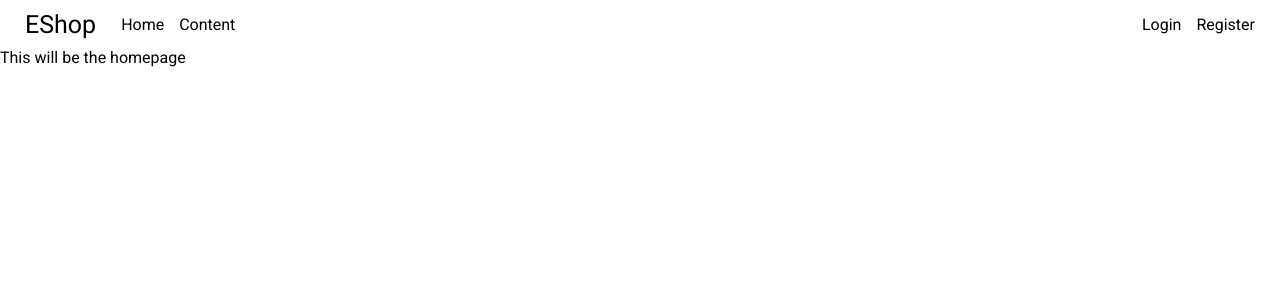
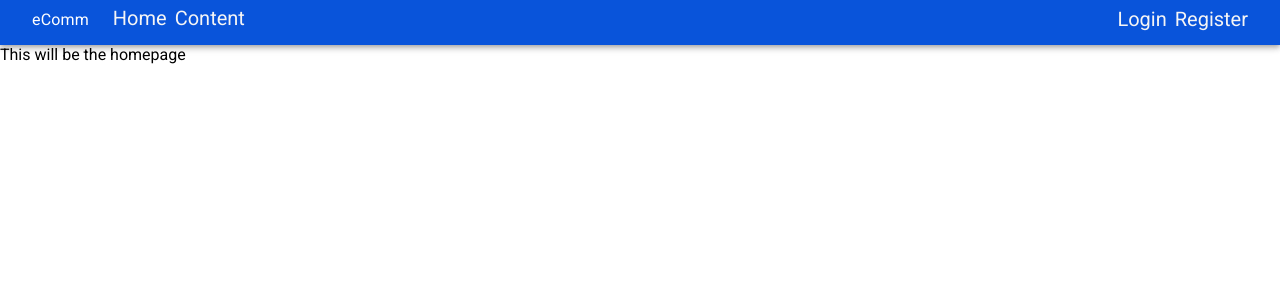
Before and after one commit to SFlrn22/eCommerceApp, a React (Vite) app in the folder eCommerceApp-Frontend/: page / in a window 1280 px wide. Shown: the top 300 px of the page. Built offline with nearby package versions, Linux system fonts and the light colour scheme.

Commit message:
Modify navbar using MUI

```diff
--- a/eCommerceApp-Frontend/src/App.css
+++ b/eCommerceApp-Frontend/src/App.css
@@ -5,34 +5,7 @@
 }
 
 .link {
-  color: black;
+  color: whitesmoke;
   text-decoration: none;
+  font-size: 20px;
 }
-
-.navbar {
-  display: flex;
-  height: 6vh;
-  align-items: center;
-  justify-content: space-between;
-  padding-left: 25px;
-  padding-right: 25px;
-}
-
-.nav-title {
-  font-size: 25px;
-  padding-right: 10px;
-}
-
-.left-side > .link {
-  align-self: center;
-}
-
-.left-side {
-  display: flex;
-  gap: 15px;
-}
-
-.right-side {
-  display: flex;
-  gap: 15px;
-}
--- a/eCommerceApp-Frontend/src/App.jsx
+++ b/eCommerceApp-Frontend/src/App.jsx
@@ -5,8 +5,11 @@ import Home from './Routes/Home/Home.jsx'
 import Content from './Routes/Content/Content.jsx'
 import Login from './Routes/Login/Login.jsx'
 import Register from './Routes/Register/Register.jsx'
-import { ToastContainer } from 'react-toastify'
-import 'react-toastify/dist/ReactToastify.css';
+import { toast, ToastContainer } from 'react-toastify'
+import 'react-toastify/dist/ReactToastify.css'
+import { Box, Typography, AppBar, Button, Container } from '@mui/material'
+import { ThemeProvider, createTheme } from '@mui/material/styles';
+import { useNavigate } from 'react-router-dom'
 
 export default function App() {
 
@@ -27,26 +30,64 @@ export default function App() {
       <RouterProvider router={router} />
     </div>
   );
-}
+};
 
 const Root = () => {
+  const navigate = useNavigate();
+  const isLogged = () => {
+    if(sessionStorage.getItem('token')) return true;
+    return false;
+  };
+
+  const handleLogout = () => {
+    sessionStorage.removeItem('token');
+    sessionStorage.removeItem('username');
+    sessionStorage.removeItem('email');
+    sessionStorage.removeItem('firstname');
+    sessionStorage.removeItem('lastname');
+    toast.success("Logged out")
+    navigate('/')
+  };
+
+  const theme = createTheme({
+    palette: {
+      primary: {
+        main: '#0954DA'
+      },
+      secondary: {
+        main: '#EE035F'
+      },
+    },
+  });
 
   return (
     <>
-      <div className='navbar'>
-        <div className='left-side'>
-          <span className='nav-title'>EShop</span>
-          <Link className='link' to="/"> Home </Link>
-          <Link className='link' to="/content"> Content </Link>
-        </div>
-        <div className='right-side'>
-          <Link className='link' to="/login"> Login </Link>
-          <Link className='link' to="/register"> Register </Link>
-        </div>
-      </div>
-      <div className='component-content'>
-        <Outlet />
-      </div>
+      <ThemeProvider theme={theme}>
+        <AppBar position="static" sx={{height: 45}}>
+          <Box maxWidth="xl" display={"flex"} alignItems={'center'} justifyContent={'space-between'} >
+            <Box display={"flex"} gap={1} ml={4} mt={0.8}>
+              <Typography mt={0.15} mr={2}>eComm</Typography>
+              <Link className='link' to="/"> Home </Link>
+              <Link className='link' to="/content"> Content </Link>
+            </Box>
+            <Box display={"flex"} gap={1} mr={4} mt={0.7}>
+              {isLogged() ? (
+                <>
+                  <Button sx={{color: 'black'}} onClick={handleLogout}>Logout</Button>
+                </>
+              ) : (
+                <>
+                  <Link className='link' to="/login"> Login </Link>
+                  <Link className='link' to="/register"> Register </Link>
+                </>
+              )}
+            </Box>
+          </Box>
+        </AppBar>
+        <Box>
+          <Outlet />
+        </Box>
+      </ThemeProvider>
     </>
   )
-}
+};
--- a/eCommerceApp-Frontend/src/Routes/Home/Home.jsx
+++ b/eCommerceApp-Frontend/src/Routes/Home/Home.jsx
@@ -1,5 +1,3 @@
-import './Home.css';
-
 const Home = () => {
     return (
         <div className="home-container">
```
Also changed, not shown: eCommerceApp-Frontend/src/Routes/Home/Home.css (deleted).
